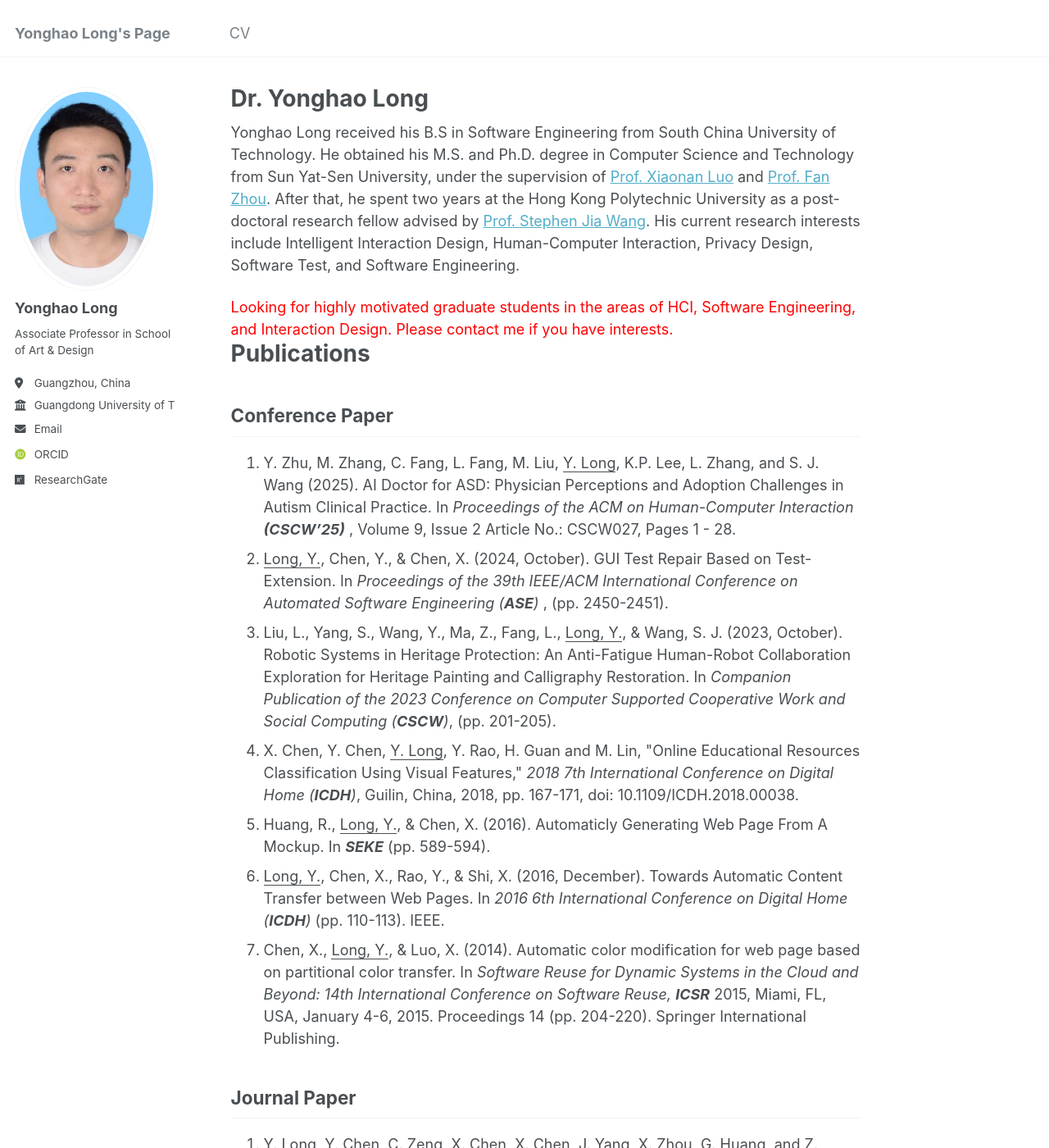
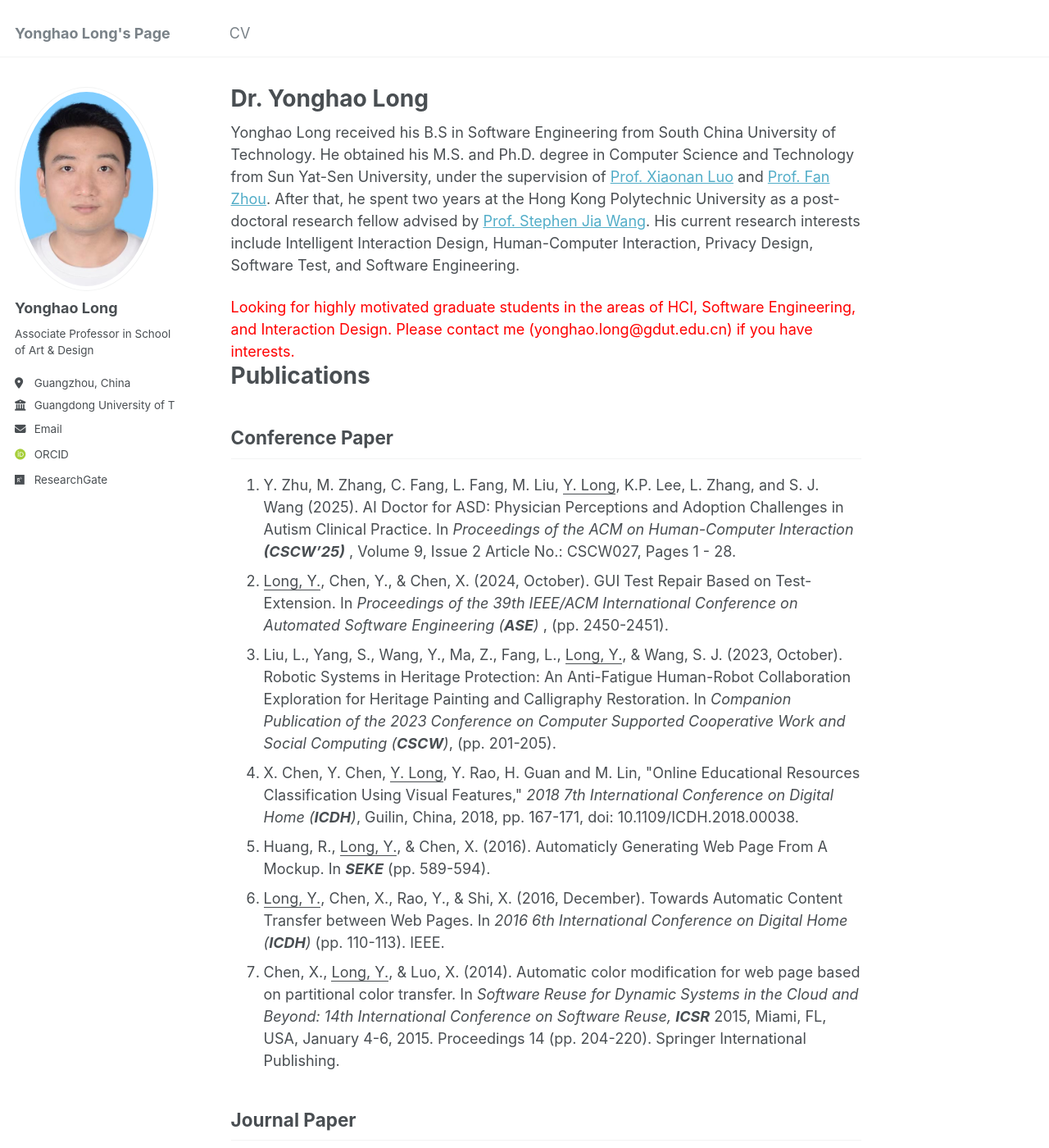
Before and after one commit to qoolyh/qoolyh.github.io, a Jekyll site: the page built from _pages/about.md, in a window 1280 px wide and 1400 px high. Shown: the whole window at 82% size. Built offline with Jekyll 4.4.1, drawn with Linux system fonts in a browser that asks for light colours; some web fonts are replaced; some of the changed text lies outside the part shown.

Commit message:
Update about.md

```diff
--- a/_pages/about.md
+++ b/_pages/about.md
@@ -8,7 +8,7 @@
 ---
 Yonghao Long received his B.S in Software Engineering from South China University of Technology. He obtained his M.S. and Ph.D. degree in Computer Science and Technology from Sun Yat-Sen University, under the supervision of [Prof. Xiaonan Luo](https://www.sysu.edu.cn/info/4351/7521.htm) and [Prof. Fan Zhou](https://cse.sysu.edu.cn/teacher/ZhouFan). After that, he spent two years at the Hong Kong Polytechnic University as a post-doctoral research fellow advised by [Prof. Stephen Jia Wang](https://www.polyu.edu.hk/sd/people/academic-staff/wang-stephen-jia/). His current research interests include Intelligent Interaction Design, Human-Computer Interaction, Privacy Design, Software Test, and Software Engineering.
 
-<font color='red'> Looking for highly motivated graduate students in the areas of HCI, Software Engineering, and Interaction Design. Please contact me if you have interests. </font>
+<font color='red'> Looking for highly motivated graduate students in the areas of HCI, Software Engineering, and Interaction Design. Please contact me (yonghao.long@gdut.edu.cn) if you have interests. </font>
 
 Publications
 ======
@@ -29,6 +29,7 @@
 Journal Paper
 ------
 <ol>
+<li><u>Y. Long</u>, Y. Long, M. Zhang, C. Hei, X. Luo, K. P. Lee and S. J. Wang. (2026). "PriLens: An AR-Based Privacy Visualization and Control Platform Design For Transparency Enhancing in Smart Home," <i>IEEE Internet of Things Journal</i>, doi: 10.1109/JIOT.2026.3675374. (Accepted) </li>
 <li><u>Y. Long</u>, Y. Chen, C. Zeng, X. Chen, X. Chen, J. Yang, X. Zhou, G. Huang, and Z. Zheng (2025). ExtRep: A GUI Test Repair Method for Mobile Applications Based on Test-Extension. <i>Automated Software Engineering (<b>ASE</b>)</i> 32, 43:1-32.</li>
 <li> Fang, C., Zhu, Y., Fang, <u>L., Long</u>, Y., Lin, H., Cong, Y., & Wang, S. J. (2025). Generative AI-enhanced human-AI collaborative conceptual design: A systematic literature review. <i>Design Studies</i>, 97, 101300.</li>
 <li> <u>Long, Y.</u>, Luo, X., Zhu, Y., Lee, K. P., & Wang, S. J. (2023). Data transparency design in internet of things: a systematic review. <i>International Journal of Human–Computer Interaction (<b>IJHCI</b>)</i>, 40(18), 5003-5025.</li>
```
